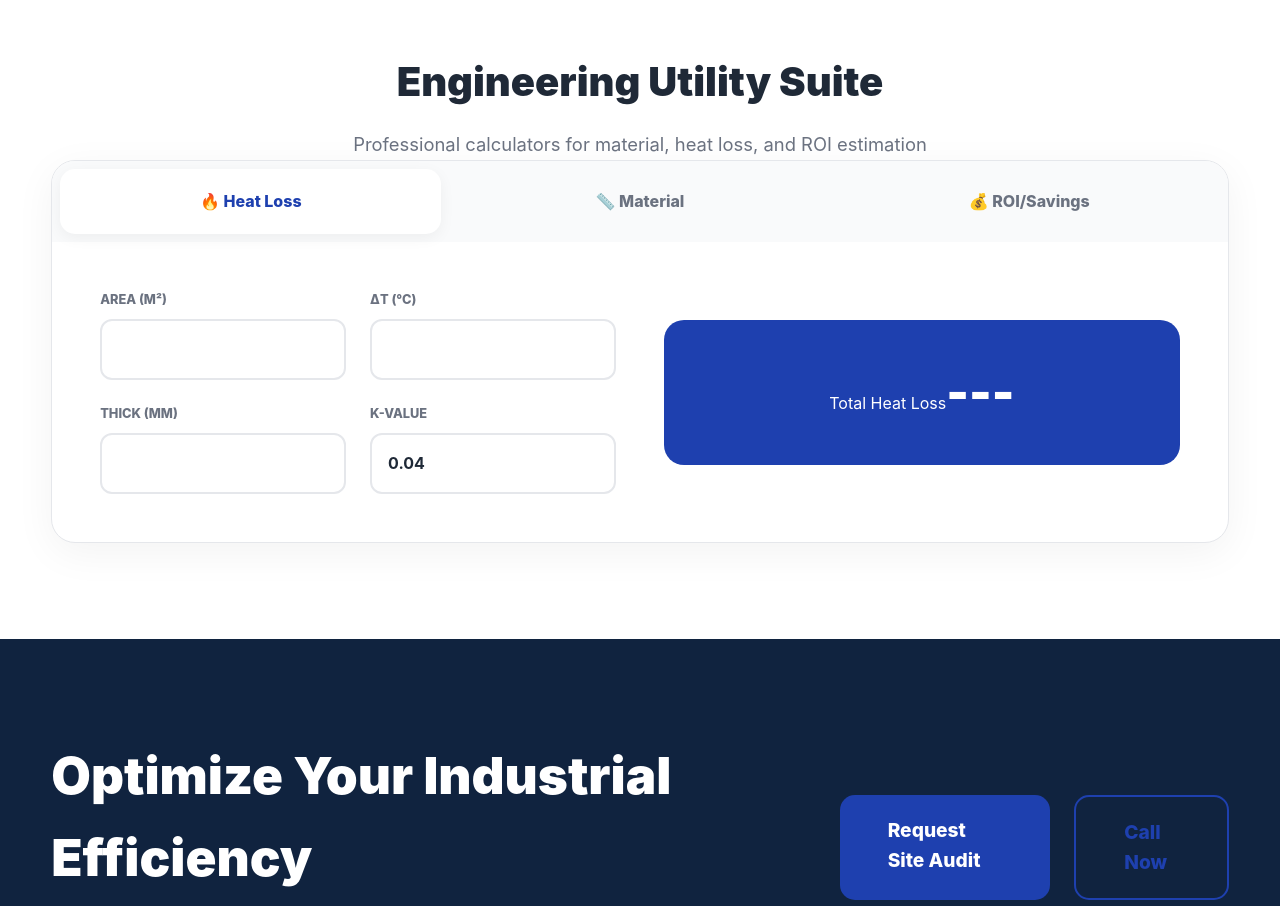
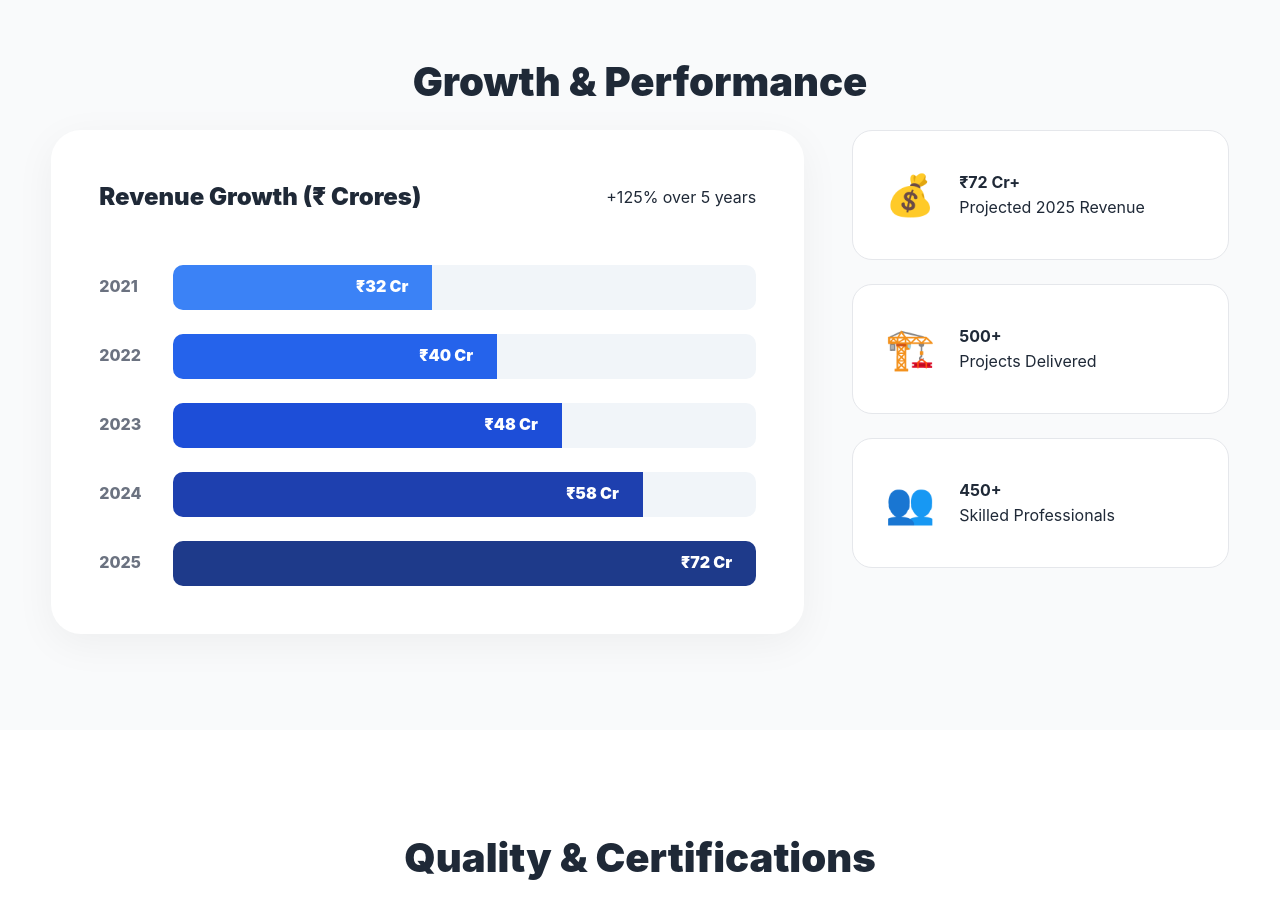
Before and after one commit to illusionartist83-hash/jcinsulation, a Next.js app: page / in a window 1280 px wide. Shown: the part 1880-2786 px from the top of the page. Built offline with nearby package versions, Linux system fonts and the light colour scheme.

Commit message:
final hero heading updated

```diff
--- a/app/page.tsx
+++ b/app/page.tsx
@@ -2,12 +2,10 @@ import type { Metadata } from "next";
 import IndustrialCalculators from "./HeatLossCalculator";
 
 export const metadata: Metadata = {
-  title:
-    "JC Insulation & Engineers | India's Leading Insulation Giant | 50+ Cr Turnover | ISO Certified",
+  title: "JCInsulation & Engineers | India's Leading Insulation Giant | 50+ Cr Turnover | ISO Certified",
   description:
     "Leading industrial insulation company in India with 50+ Cr turnover, 500+ projects, ISO 9001:2015 certified. Expert in hot, cold, duct, acoustic insulation, fire proofing & cladding since 2001. Serving Gujarat & Pan-India.",
-  keywords:
-    "industrial insulation India, thermal insulation Gujarat, hot insulation, cold insulation, fire proofing, acoustic insulation, industrial cladding, pipe insulation, boiler insulation, HVAC insulation, JC Insulation Vapi",
+  keywords: "industrial insulation India, thermal insulation Gujarat, hot insulation, cold insulation, fire proofing, acoustic insulation, industrial cladding, pipe insulation, boiler insulation, HVAC insulation, JC Insulation Vapi",
   alternates: {
     canonical: "https://www.jcinsulation.in/",
   },
@@ -16,78 +14,49 @@ export const metadata: Metadata = {
 export default function HomePage() {
   return (
     <main>
-      {/* HERO SECTION */}
       <section className="hero-split">
         <div className="container hero-split-grid">
           <div className="hero-main">
             <span className="badge">An ISO 9001:2015 Certified Company</span>
-
-            {/* 🔴 UPDATED LINE */}
-            <h1>India's Industrial Insulation Giant Since 2001 🚀</h1>
-
+            <h1>India's Leading Industrial Insulation Giant Since 2001</h1>
             <p className="hero-subtitle">
-              Delivering Excellence across 500+ Projects with an Annual Turnover
-              of ₹50 Cr+
+              Delivering Excellence across 500+ Projects with an Annual Turnover of ₹50 Cr+
             </p>
-
             <div className="hero-features">
               <span>✓ 22+ Years of Expertise</span>
               <span>✓ PAN India Service</span>
               <span>✓ Premium Metal Cladding</span>
             </div>
-
             <div className="btn-row">
-              <a className="btn-primary" href="/contact">
-                Get Expert Consultation
-              </a>
-              <a className="btn-outline" href="/services">
-                Explore Services
-              </a>
+              <a className="btn-primary" href="/contact">Get Expert Consultation</a>
+              <a className="btn-outline" href="/services">Explore Services</a>
             </div>
           </div>
-
           <div className="hero-updates">
             <div className="updates-header">
               <h3>⚡ Live Project Updates</h3>
             </div>
-
             <div className="updates-slider">
               <div className="update-slide">
-                <img
-                  src="https://images.unsplash.com/photo-1516937941344-00b4e0337589?w=800&q=80"
-                  alt="Hot insulation"
-                />
+                <img src="https://images.unsplash.com/photo-1516937941344-00b4e0337589?w=800&q=80" alt="Hot insulation" />
                 <div className="update-content">
                   <span className="flash-badge">🔴 ONGOING</span>
                   <h4>Bayer Vapi Plant Phase II</h4>
                   <p className="update-loc">📍 Vapi, Gujarat</p>
-                  <p>
-                    Process equipment hot insulation with mineral wool &
-                    Al-cladding.
-                  </p>
+                  <p>Process equipment hot insulation with mineral wool & Al-cladding.</p>
                   <div className="progress-wrap">
-                    <div
-                      className="progress-bar"
-                      style={{ width: "85%" }}
-                    ></div>
+                    <div className="progress-bar" style={{width: '85%'}}></div>
                   </div>
                   <span>85% Complete</span>
                 </div>
               </div>
-
               <div className="update-slide">
-                <img
-                  src="https://images.unsplash.com/photo-1581092160562-40aa08e78837?w=800&q=80"
-                  alt="Metal cladding"
-                />
+                <img src="https://images.unsplash.com/photo-1581092160562-40aa08e78837?w=800&q=80" alt="Metal cladding" />
                 <div className="update-content">
                   <span className="flash-badge upcoming">📅 UPCOMING</span>
                   <h4>L&T Manufacturing Hub</h4>
                   <p className="update-loc">📍 Hazira, Gujarat</p>
-                  <p>
-                    Turnkey fireproofing & acoustic insulation for machinery
-                    units.
-                  </p>
+                  <p>Turnkey fireproofing & acoustic insulation for machinery units.</p>
                 </div>
               </div>
             </div>
@@ -95,7 +64,6 @@ export default function HomePage() {
         </div>
       </section>
 
-      {/* ABOUT */}
       <section className="section about-legacy">
         <div className="container">
           <div className="legacy-grid">
@@ -103,37 +71,18 @@ export default function HomePage() {
               <span className="badge secondary">India's Giant</span>
               <h2>22+ Years of Market Leadership</h2>
               <p>
-                Founded in 2001 by Late Mr. Sabbirali Kasamali Jasani (Ex L&T,
-                Lloyds Insulation), JC Insulation & Engineers has grown into an
-                industrial force with an annual turnover exceeding ₹50 Crores.
+                Founded in 2001 by Late Mr. Sabbirali Kasamali Jasani (Ex L&T, Lloyds Insulation), JC Insulation & Engineers has grown into an industrial force with an annual turnover exceeding ₹50 Crores.
               </p>
-
               <div className="stats-bento">
-                <div className="bento-item">
-                  <strong>2001</strong>
-                  <span>Founded</span>
-                </div>
-                <div className="bento-item">
-                  <strong>₹50+ Cr</strong>
-                  <span>Turnover</span>
-                </div>
-                <div className="bento-item">
-                  <strong>500+</strong>
-                  <span>Projects</span>
-                </div>
-                <div className="bento-item">
-                  <strong>25%</strong>
-                  <span>YoY Growth</span>
-                </div>
+                <div className="bento-item"><strong>2001</strong><span>Founded</span></div>
+                <div className="bento-item"><strong>₹50+ Cr</strong><span>Turnover</span></div>
+                <div className="bento-item"><strong>500+</strong><span>Projects</span></div>
+                <div className="bento-item"><strong>25%</strong><span>YoY Growth</span></div>
               </div>
             </div>
-
             <div className="legacy-visual">
               <div className="image-stack-premium">
-                <img
-                  src="https://images.unsplash.com/photo-1581094794329-c8112a89af12?w=800&q=80"
-                  alt="Industrial insulation"
-                />
+                <img src="https://images.unsplash.com/photo-1581094794329-c8112a89af12?w=800&q=80" alt="Industrial insulation" />
                 <div className="experience-badge">
                   <strong>22+</strong>
                   <span>Years of Excellence</span>
@@ -144,21 +93,143 @@ export default function HomePage() {
         </div>
       </section>
 
-      {/* CALCULATORS */}
+      <section className="section stats-viz-section">
+        <div className="container">
+          <h2 className="section-title">Growth & Performance</h2>
+          <div className="stats-viz-grid">
+            <div className="chart-container-premium">
+              <div className="chart-header-premium">
+                <h3>Revenue Growth (₹ Crores)</h3>
+                <span className="growth-indicator">+125% over 5 years</span>
+              </div>
+              <div className="horizontal-bars-premium">
+                {[
+                  { year: "2021", value: 32, color: "#3b82f6" },
+                  { year: "2022", value: 40, color: "#2563eb" },
+                  { year: "2023", value: 48, color: "#1d4ed8" },
+                  { year: "2024", value: 58, color: "#1e40af" },
+                  { year: "2025", value: 72, color: "#1e3a8a" },
+                ].map((data) => (
+                  <div className="h-bar-item" key={data.year}>
+                    <span className="h-bar-year">{data.year}</span>
+                    <div className="h-bar-track">
+                      <div className="h-bar-fill" style={{ width: `${(data.value / 72) * 100}%`, background: data.color }}>
+                        <span className="h-bar-value">₹{data.value} Cr</span>
+                      </div>
+                    </div>
+                  </div>
+                ))}
+              </div>
+            </div>
+            <div className="stat-cards-vertical">
+              <div className="mini-stat-card">
+                <span className="m-stat-icon">💰</span>
+                <div>
+                  <strong>₹72 Cr+</strong>
+                  <p>Projected 2025 Revenue</p>
+                </div>
+              </div>
+              <div className="mini-stat-card">
+                <span className="m-stat-icon">🏗️</span>
+                <div>
+                  <strong>500+</strong>
+                  <p>Projects Delivered</p>
+                </div>
+              </div>
+              <div className="mini-stat-card">
+                <span className="m-stat-icon">👥</span>
+                <div>
+                  <strong>450+</strong>
+                  <p>Skilled Professionals</p>
+                </div>
+              </div>
+            </div>
+          </div>
+        </div>
+      </section>
+
+      <section className="section certifications-premium">
+        <div className="container">
+          <h2 className="section-title">Quality & Certifications</h2>
+          <div className="cert-grid-premium">
+            {[
+              { title: "ISO 9001:2015", icon: "🏆", desc: "Quality Management Certified" },
+              { title: "ISI Certified", icon: "✅", desc: "Indian Standards Compliance" },
+              { title: "Safety Award", icon: "🛡️", desc: "Zero Accident Record 2024" },
+              { title: "#1 Contractor", icon: "⭐", desc: "Top Rated in Gujarat" },
+            ].map((c) => (
+              <div className="cert-card-new" key={c.title}>
+                <span className="cert-icon-large">{c.icon}</span>
+                <h3>{c.title}</h3>
+                <p>{c.desc}</p>
+              </div>
+            ))}
+          </div>
+        </div>
+      </section>
+
+      <section id="services" className="section services-grid-wrap">
+        <div className="container">
+          <h2 className="section-title">Specialized Solutions</h2>
+          <div className="services-bento">
+            {[
+              { name: "Hot Insulation", icon: "🔥", img: "https://images.unsplash.com/photo-1516937941344-00b4e0337589?w=600&q=80", desc: "Boilers, steam lines & vessels." },
+              { name: "Cold Insulation", icon: "❄️", img: "https://images.unsplash.com/photo-1513828583688-c52646db42da?w=600&q=80", desc: "Cryogenic & refrigeration lines." },
+              { name: "Duct Insulation", icon: "🌬️", img: "https://images.unsplash.com/photo-1504384308090-c894fdcc538d?w=600&q=80", desc: "HVAC duct lagging solutions." },
+              { name: "Fire Proofing", icon: "🛡️", img: "https://images.unsplash.com/photo-1589939705384-5185138a7c0d?w=600&q=80", desc: "Passive fire protection for steel." },
+              { name: "Acoustic", icon: "🔇", img: "https://images.unsplash.com/photo-1497366216548-37526070297c?w=600&q=80", desc: "Noise control for DG rooms." },
+              { name: "Cladding", icon: "🏗️", img: "https://images.unsplash.com/photo-1486406146926-c627a92ad1ab?w=600&q=80", desc: "GI/Al/SS metal jacketing." },
+            ].map((s) => (
+              <div className="service-bento-item" key={s.name}>
+                <div className="bento-img"><img src={s.img} alt={s.name} /></div>
+                <div className="bento-content">
+                  <span className="bento-icon">{s.icon}</span>
+                  <h3>{s.name}</h3>
+                  <p>{s.desc}</p>
+                </div>
+              </div>
+            ))}
+          </div>
+        </div>
+      </section>
+
       <section className="section calculators-advanced">
         <div className="container">
           <div className="section-intro text-center">
             <h2>Engineering Utility Suite</h2>
-            <p>
-              Professional calculators for material, heat loss, and ROI
-              estimation
-            </p>
+            <p>Professional calculators for material, heat loss, and ROI estimation</p>
           </div>
           <IndustrialCalculators />
         </div>
       </section>
 
-      {/* CTA */}
+      <section className="section project-highlights">
+        <div className="container">
+          <h2 className="section-title text-center">Project Portfolio</h2>
+          <div className="gallery-masonry">
+            {[
+              { title: "Hot Insulation", client: "Bayer Vapi", img: "https://images.unsplash.com/photo-1516937941344-00b4e0337589?w=700&q=80" },
+              { title: "Cold Room", client: "SRF Ltd", img: "https://images.unsplash.com/photo-1513828583688-c52646db42da?w=700&q=80" },
+              { title: "Duct Lagging", client: "Huber Group", img: "https://images.unsplash.com/photo-1504384308090-c894fdcc538d?w=700&q=80" },
+              { title: "Fire Proofing", client: "Meril Life", img: "https://images.unsplash.com/photo-1589939705384-5185138a7c0d?w=700&q=80" },
+              { title: "Acoustic", client: "Manufacturing Unit", img: "https://images.unsplash.com/photo-1497366216548-37526070297c?w=700&q=80" },
+              { title: "Metal Cladding", client: "Industrial Facility", img: "https://images.unsplash.com/photo-1486406146926-c627a92ad1ab?w=700&q=80" },
+            ].map((p) => (
+              <div className="masonry-item" key={p.title}>
+                <img src={p.img} alt={p.title} />
+                <div className="masonry-overlay">
+                  <h3>{p.title}</h3>
+                  <p>{p.client}</p>
+                </div>
+              </div>
+            ))}
+          </div>
+          <div className="text-center mt-4">
+            <a href="/projects" className="btn-outline-dark">View All 500+ Projects</a>
+          </div>
+        </div>
+      </section>
+
       <section className="section cta-premium">
         <div className="container cta-flex">
           <div className="cta-text">
@@ -166,12 +237,8 @@ export default function HomePage() {
             <p>Join 500+ global clients trusting JC Insulation since 2001.</p>
           </div>
           <div className="cta-btns">
-            <a href="/contact" className="btn-primary large">
-              Request Site Audit
-            </a>
-            <a href="tel:+919227417886" className="btn-outline large">
-              Call Now
-            </a>
+            <a href="/contact" className="btn-primary large">Request Site Audit</a>
+            <a href="tel:+919227417886" className="btn-outline large">Call Now</a>
           </div>
         </div>
       </section>
```
